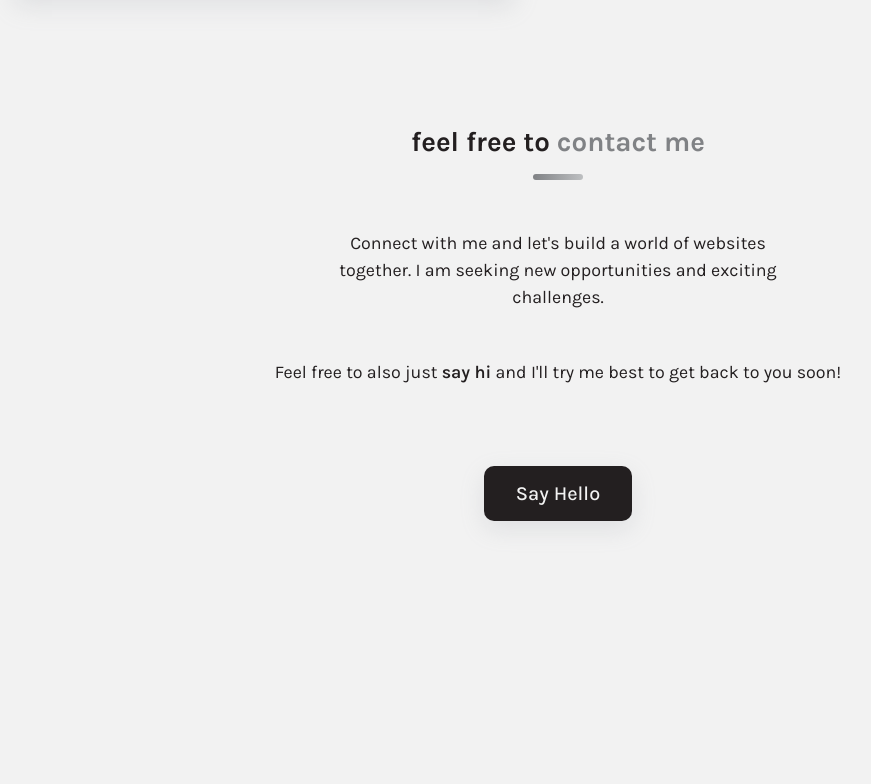
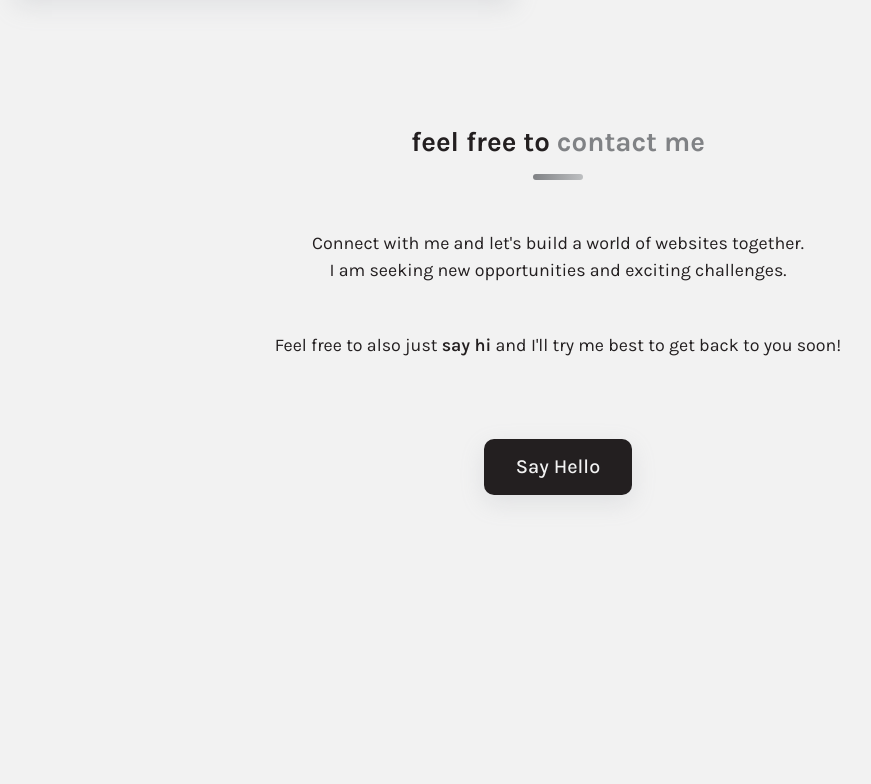
Before and after one commit to AllanKirui/AllanKirui.github.io, a Vue app: page / in a window 1280 px wide. Shown: the part 4216-5000 px from the top of the page, without its empty margins (82-953 px from the left). Built offline with nearby package versions, Linux system fonts and the light colour scheme.

Commit message:
Add update to scoped styles

```diff
--- a/src/components/ContactMe.vue
+++ b/src/components/ContactMe.vue
@@ -22,8 +22,7 @@
 
 <style scoped>
 .contact {
-  margin-bottom: var(--m-step-2);
-  min-height: 92vh;
+  height: 90vh;
   text-align: center;
 }
 
@@ -40,7 +39,7 @@
 }
 
 .contact__text-description.text-1 {
-  max-width: 490px;
+  width: 31.25rem;
   margin: 0 auto;
   margin-bottom: var(--m-step--1);
 }
@@ -74,7 +73,7 @@
   }
 
   .contact__text-description.text-1 {
-    max-width: 100%;
+    width: 100%;
   }
 
   .contact__link {
```
